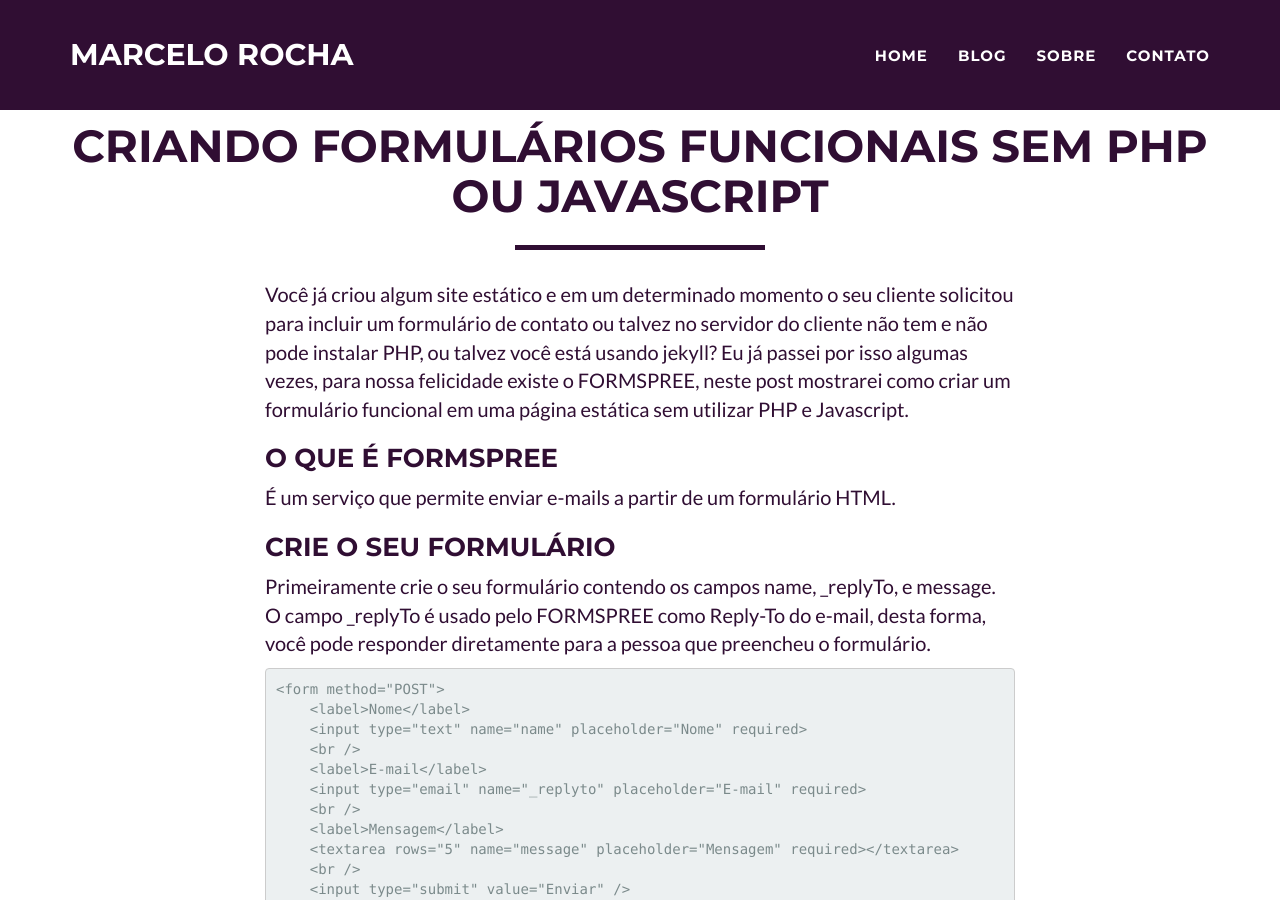
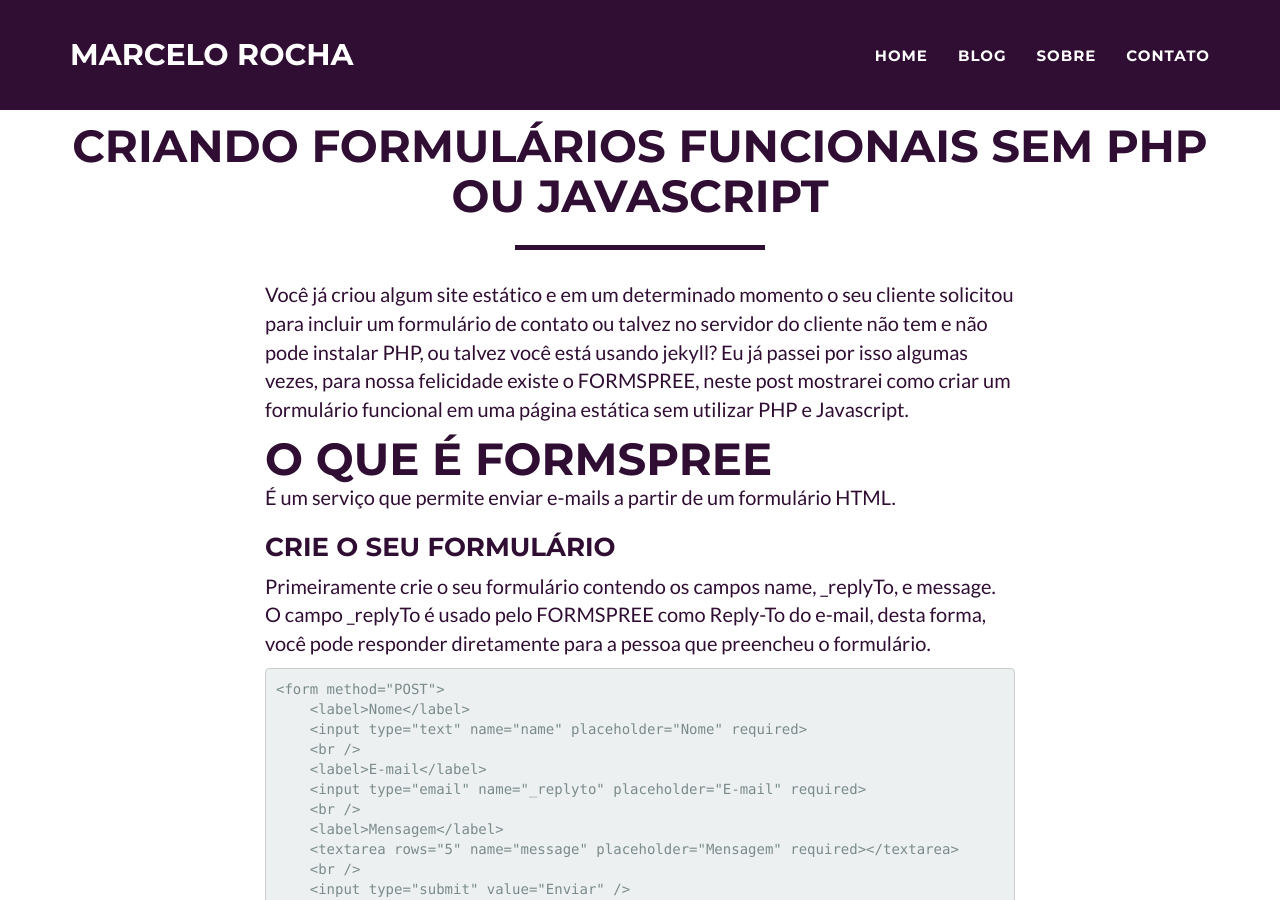
Before and after one commit to rochamarcelo/rochamarcelo.github.io, a Jekyll site: the page built from _posts/2015-11-20-criando-formularios-funcionais-sem-php-ou-javascript.markdown, in a window 1280 px wide and 900 px high. Built offline with Jekyll 4.4.1, drawn with Linux system fonts in a browser that asks for light colours.

```diff
--- a/_posts/2015-11-20-criando-formularios-funcionais-sem-php-ou-javascript.markdown
+++ b/_posts/2015-11-20-criando-formularios-funcionais-sem-php-ou-javascript.markdown
@@ -7,7 +7,7 @@ description: Você já criou algum site estático e precisou incluir um formulá
 
 Você já criou algum site estático e em um determinado momento o seu cliente solicitou para incluir um formulário de contato ou talvez no servidor do cliente não tem e não pode instalar PHP, ou talvez você está usando jekyll? Eu já passei por isso algumas vezes, para nossa felicidade existe o FORMSPREE, neste post mostrarei como criar um formulário funcional em uma página estática sem utilizar PHP e Javascript.
 
-### O que é FORMSPREE
+## O que é FORMSPREE
 É um serviço que permite enviar e-mails a partir de um formulário HTML.
 
 ### Crie o seu formulário
```
